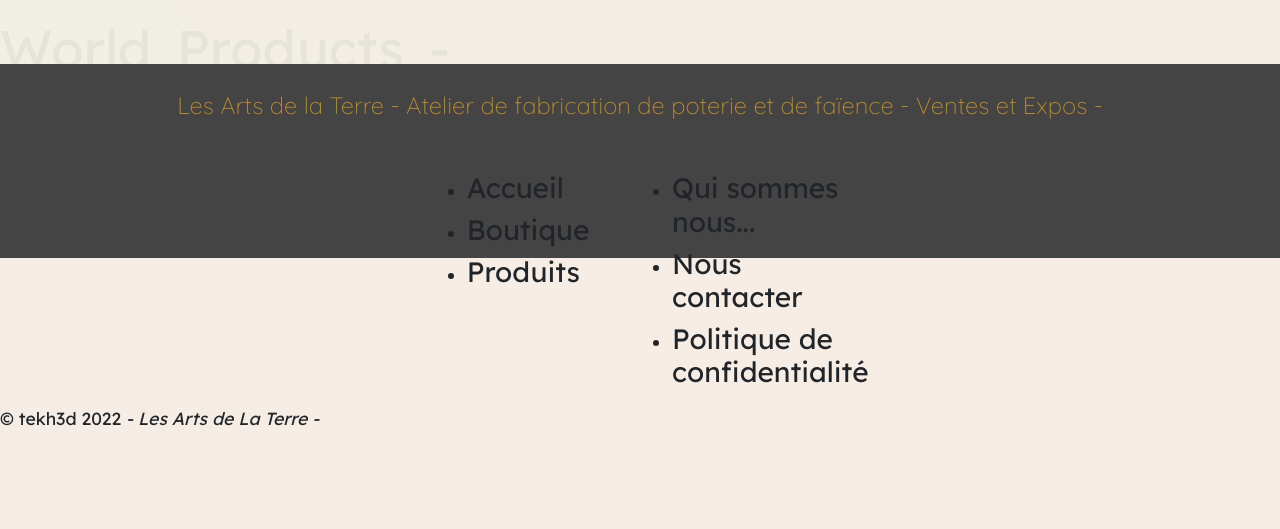
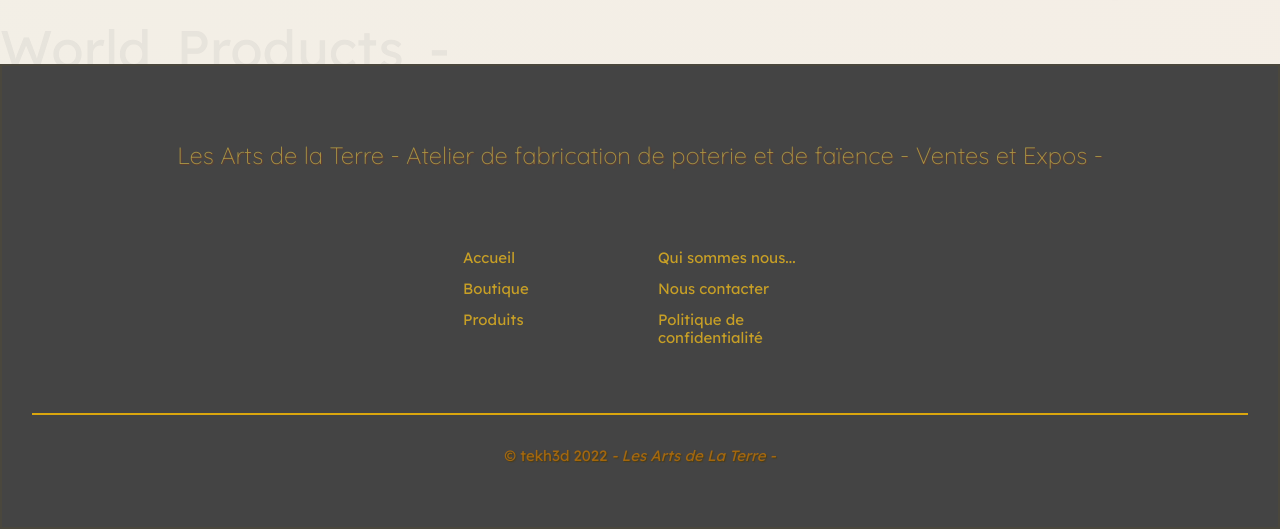
Before and after one commit to graphiz/portfolio, a PHP site: page / in a window 1280 px wide. Shown: the part 2763-3292 px from the top of the page. Before the commit the page ends 3189 px from the top, so only its background shows below. Run offline with PHP 8.4, Linux system fonts and the light colour scheme.

Commit message:
Add files via upload

```diff
--- a/css/main.css
+++ b/css/main.css
@@ -49,9 +49,12 @@ h1{
     text-decoration: none;
     color:#fff;
 }
-.menu a:hover{
+.menu a:hover {
     color: hsla(45,100%,55%,0.7);
-    font-style: normal;
+    text-decoration: none;
+}
+.menu a:focus-within {
+    color: hsla(45,100%,55%,0.7);
     text-decoration: none;
 }
 /**** section container ****/
@@ -99,8 +102,9 @@ h1{
 }
 /**** footer ********/
 .footer{
+    border: 2px solid hsla(45,100%,25%,0.1);
     width: 100%;
-    height: 11em;
+    height: auto;
     background-color: #444;
     position:sticky;
     bottom:0em;
@@ -114,6 +118,40 @@ h1{
     font-size: 1.35em;
     color: hsla(50,100%,65%,0.5);
     text-shadow: 1px 1px 1px hsla(20,100%,30%,0.4);
+}
+.footer-infos{
+    box-sizing: border-box;
+    margin: 0.5em;
+    padding: 0.5em;
+}
+.footer-infos h3{
+    font-size: 0.85em;
+    color: hsla(45,100%,55%,0.7);
+    transition: 0.4s ease-in-out;
+}
+.footer-infos h3:hover{
+    margin-left: 8px;
+    color:hsla(45,100%,60%,0.9);
+}
+.footer-infos ul{
+    margin: 1em 2em 1em -1em;
+}
+.footer-infos ul li{
+    list-style-type:none;
+    list-style-position: inside;
+    margin: 0.1em;
+    padding: 0.1em;
+    max-width: auto;
+}
+.footer-copyright{
+    border-top: 2px solid hsla(45,100%,50%,0.8);
+    margin: 2em;
+    padding: 2em;
+    height: auto;
+    font-size: 0.85em;
+    color:hsla(35,100%,40%,0.7);
+    text-shadow: 1px 1px 1px hsla(45,100%,15%,0.7);
+    text-align: center;
 }
 /**********************/
 .mon_produit{
```
